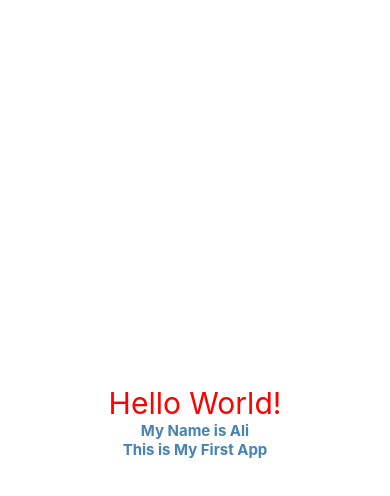
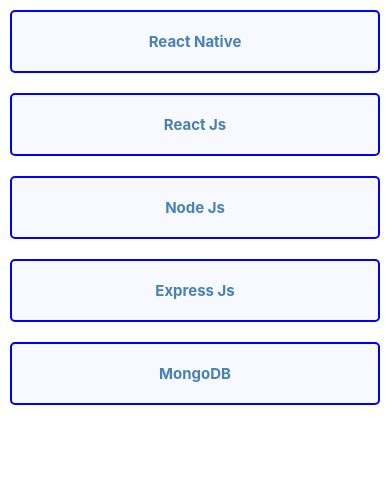
Before and after one commit to Ayalni2289/First-React-App, a React Native app in the folder firstApp/: screen / in a window 390 px wide. Shown: the top 496 px of the page. Built offline with nearby package versions, Linux system fonts and the light colour scheme.

Commit message:
FlatList Usage

```diff
--- a/firstApp/App.js
+++ b/firstApp/App.js
@@ -1,31 +1,34 @@
 import { StatusBar } from 'expo-status-bar';
-import { StyleSheet, Text, View } from 'react-native';
+import { FlatList, StyleSheet, Text, View } from 'react-native';
 
 export default function App() {
+  const courses = [
+    {id: 1, name: 'React Native'},
+    {id: 2, name: 'React Js'},
+    {id: 3, name: 'Node Js'},
+    {id: 4, name: 'Express Js'},
+    {id: 5, name: 'MongoDB'},
+  ];
   return (
-    <View style={styles.container}>
-      <Text style={styles.title}>Hello World!</Text>
-      <Text style={styles.text}>My Name is Ali</Text>
-      <Text style={styles.text}>This is My First App</Text>
-    </View>
+    <FlatList
+    data={courses}
+    keyExtractor={item => item.id}
+    renderItem={({item}) => <Text style={styles.text}>{item.name}</Text>}
+    />
   );
 }
 
 const styles = StyleSheet.create({
-  container: {
-    flex: 1,
-    backgroundColor: '#fff',
-    alignItems: 'center',
-    justifyContent: 'center',
-  },
-  title:{
-      fontSize: 30,
-      fontWeight: 'semibold',
-      color: 'red',
-  },
   text:{
       fontSize: 15,
       fontWeight: 'bold',
       color: 'steelblue',
+      textAlign: 'center',
+      padding: 20,
+      margin: 10,
+      borderRadius: 5,
+      borderWidth: 2,
+      borderColor: 'blue',
+      backgroundColor: 'ghostwhite',
   }
 });
```
